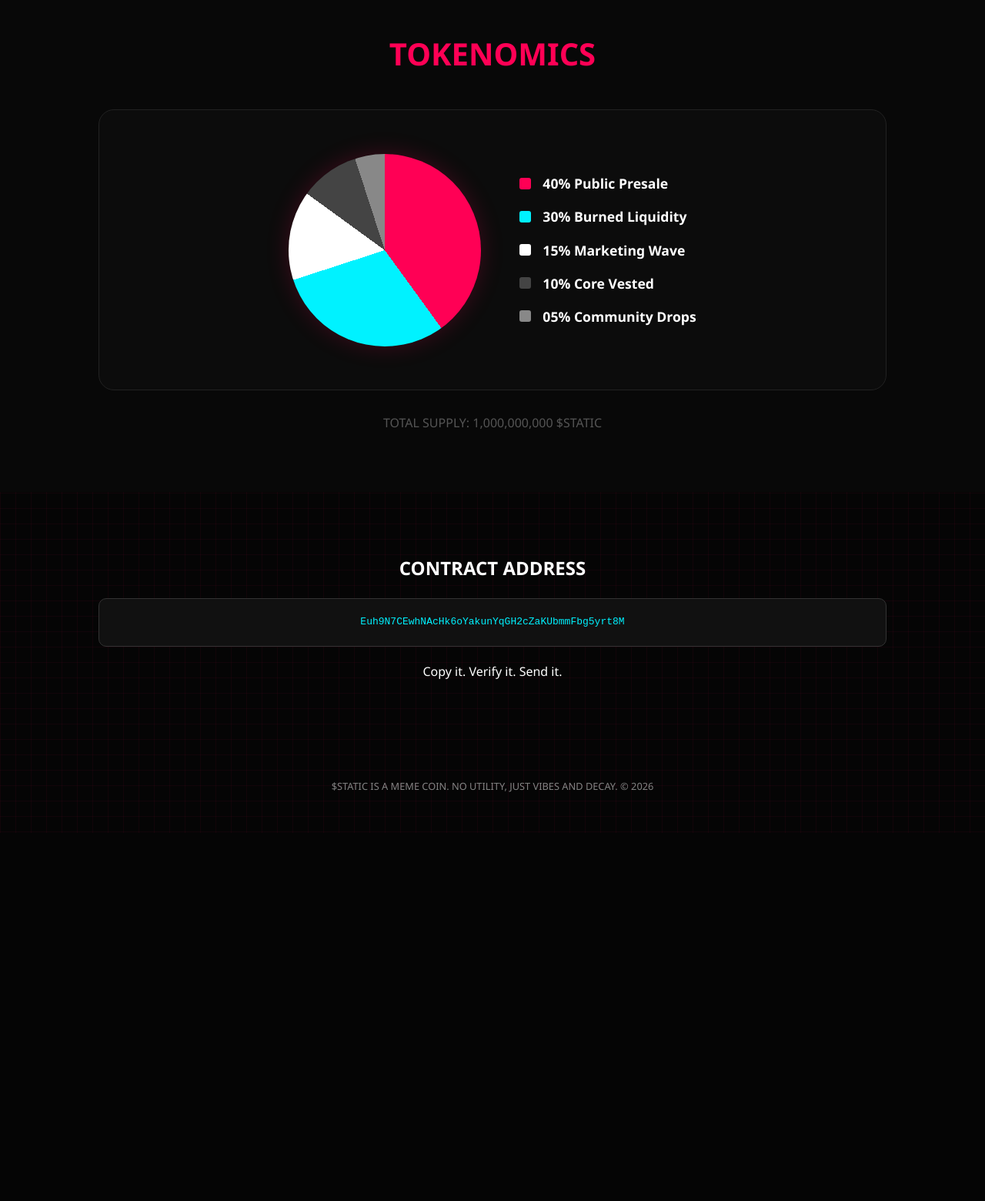
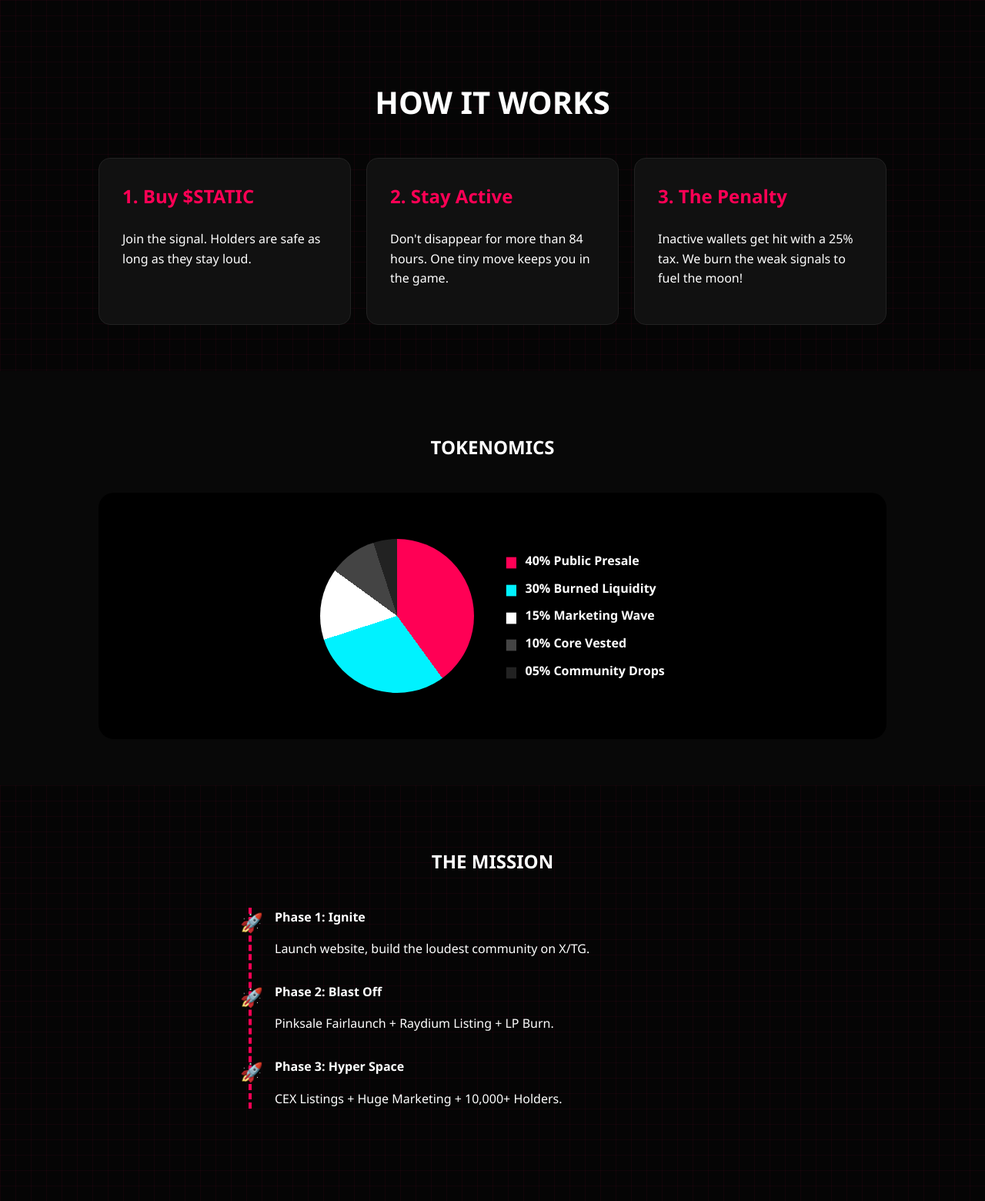
Before and after one commit to qusai1991234/static-token-web, a plain HTML site: page index.html in a window 1280 px wide. Shown: the part 680-2240 px from the top of the page at 77% size. Before the commit the page ends 1762 px from the top, so only its background shows below. Drawn offline with Linux system fonts and the light colour scheme.

Commit message:
Refactor index.html for improved layout and styles
Updated the HTML structure and styles for better clarity and functionality.

```diff
--- a/index.html
+++ b/index.html
@@ -14,7 +14,7 @@
         body {
             background-color: var(--bg);
             color: white;
-            font-family: 'Segoe UI', Tahoma, Geneva, Verdana, sans-serif;
+            font-family: 'Segoe UI', Tahoma, Geneva, Verdana, sans-serif; /* خط أوضح وأسهل */
             margin: 0;
             line-height: 1.6;
             background-image: linear-gradient(rgba(255, 0, 85, 0.05) 1px, transparent 1px), linear-gradient(90deg, rgba(255, 0, 85, 0.05) 1px, transparent 1px);
@@ -39,7 +39,6 @@
             text-decoration: none;
             border-radius: 5px;
             box-shadow: 0 0 15px var(--primary);
-            text-transform: uppercase;
         }
 
         .hero { text-align: center; padding: 80px 20px; }
@@ -54,56 +53,81 @@
             text-shadow: 3px 3px var(--primary);
         }
 
+        .status-bar {
+            background: #111;
+            padding: 10px 20px;
+            display: inline-block;
+            border-radius: 50px;
+            border: 1px solid #333;
+            margin-bottom: 20px;
+            font-size: 0.8rem;
+            color: var(--glitch);
+        }
+
         .timer-box {
             background: black;
             padding: 20px 40px;
             border: 3px solid white;
             display: inline-block;
             margin: 30px 0;
-            transform: rotate(-2deg);
+            transform: rotate(-2deg); /* حركة ميم صايعة */
         }
 
         .timer { font-size: 3.5rem; font-weight: bold; color: var(--primary); }
 
+        /* THE RULES SECTION (Simple & Fun) */
         .section-padding { padding: 60px 10%; }
+        .grid { display: grid; grid-template-columns: repeat(auto-fit, minmax(280px, 1fr)); gap: 20px; }
 
-        /* TOKENOMICS STYLING - UPDATED */
+        .rule-card {
+            background: #111;
+            padding: 30px;
+            border-radius: 15px;
+            border: 1px solid #222;
+            transition: 0.3s;
+        }
+        .rule-card:hover { border-color: var(--primary); transform: scale(1.02); }
+        .rule-card h3 { color: var(--primary); font-size: 1.5rem; margin-top: 0; }
+
+        /* CHART SECTION - UPDATED FOR NEW PERCENTAGES */
         .chart-container {
             display: flex;
             align-items: center;
             justify-content: center;
-            gap: 50px;
+            gap: 40px;
             flex-wrap: wrap;
-            background: #0c0c0c;
+            background: #000;
             padding: 50px;
             border-radius: 20px;
-            border: 1px solid #222;
         }
 
         .circle-chart {
-            width: 250px; height: 250px;
+            width: 200px; height: 200px;
             border-radius: 50%;
-            /* 40% Red, 30% Cyan, 15% White, 10% Grey, 5% DarkGrey */
+            /* Logic: 40% Primary, 30% Glitch, 15% White, 10% Grey, 5% Darker Grey */
             background: conic-gradient(
                 var(--primary) 0% 40%,
                 var(--glitch) 40% 70%,
-                #ffffff 70% 85%,
+                white 70% 85%,
                 #444 85% 95%,
-                #888 95% 100%
+                #222 95% 100%
             );
-            box-shadow: 0 0 30px rgba(255, 0, 85, 0.2);
         }
 
         .legend-list { list-style: none; padding: 0; }
-        .legend-list li {
-            margin: 15px 0;
-            font-weight: bold;
-            font-size: 1.1rem;
-            display: flex;
-            align-items: center;
-            gap: 15px;
+        .legend-list li { margin: 10px 0; font-weight: bold; display: flex; align-items: center; gap: 10px; }
+        .legend-list li span { font-size: 1.2rem; line-height: 1; }
+
+        /* ROADMAP - MEME STYLE */
+        .roadmap-box {
+            border-left: 4px dashed var(--primary);
+            margin: 40px auto;
+            max-width: 600px;
+            padding-left: 30px;
+            text-align: left;
         }
-        .dot { width: 15px; height: 15px; border-radius: 3px; }
+        .step { margin-bottom: 30px; position: relative; }
+        .step::before { content: '🚀'; position: absolute; left: -45px; font-size: 1.5rem; }
 
         .ca-box {
             background: #111; padding: 20px; border-radius: 10px;
@@ -118,10 +142,11 @@
 
     <header>
         <div style="font-size: 1.5rem; font-weight: 900;">$STATIC</div>
-        <a href="#" class="btn-buy">Join Presale</a>
+        <a href="#" class="btn-buy">BUY ON PINKSALE</a>
     </header>
 
     <section class="hero">
+        <div class="status-bar">● STATUS: TRANSMITTING THE MEME</div>
         <h1 class="main-title">84 HOURS OR DIE</h1>
         <p style="font-size: 1.2rem; color: #888;">The first social experiment on Solana where silence is expensive.</p>
 
@@ -131,19 +156,54 @@
         </div>
     </section>
 
+    <section class="section-padding">
+        <h2 style="text-align: center; font-size: 2.5rem; margin-bottom: 40px;">HOW IT WORKS</h2>
+        <div class="grid">
+            <div class="rule-card">
+                <h3>1. Buy $STATIC</h3>
+                <p>Join the signal. Holders are safe as long as they stay loud.</p>
+            </div>
+            <div class="rule-card">
+                <h3>2. Stay Active</h3>
+                <p>Don't disappear for more than 84 hours. One tiny move keeps you in the game.</p>
+            </div>
+            <div class="rule-card">
+                <h3>3. The Penalty</h3>
+                <p>Inactive wallets get hit with a 25% tax. We burn the weak signals to fuel the moon!</p>
+            </div>
+        </div>
+    </section>
+
     <section class="section-padding" style="background: #080808;">
-        <h2 style="text-align: center; font-size: 2.5rem; margin-bottom: 40px; color: var(--primary);">TOKENOMICS</h2>
+        <h2 style="text-align: center; margin-bottom: 40px;">TOKENOMICS</h2>
         <div class="chart-container">
             <div class="circle-chart"></div>
             <ul class="legend-list">
-                <li><span class="dot" style="background: var(--primary);"></span> 40% Public Presale</li>
-                <li><span class="dot" style="background: var(--glitch);"></span> 30% Burned Liquidity</li>
-                <li><span class="dot" style="background: #ffffff;"></span> 15% Marketing Wave</li>
-                <li><span class="dot" style="background: #444;"></span> 10% Core Vested</li>
-                <li><span class="dot" style="background: #888;"></span> 05% Community Drops</li>
+                <li><span style="color: var(--primary);">■</span> 40% Public Presale</li>
+                <li><span style="color: var(--glitch);">■</span> 30% Burned Liquidity</li>
+                <li><span style="color: white;">■</span> 15% Marketing Wave</li>
+                <li><span style="color: #444;">■</span> 10% Core Vested</li>
+                <li><span style="color: #222;">■</span> 05% Community Drops</li>
             </ul>
         </div>
-        <p style="text-align: center; margin-top: 30px; color: #555;">TOTAL SUPPLY: 1,000,000,000 $STATIC</p>
+    </section>
+
+    <section class="section-padding">
+        <h2 style="text-align: center;">THE MISSION</h2>
+        <div class="roadmap-box">
+            <div class="step">
+                <strong>Phase 1: Ignite</strong>
+                <p>Launch website, build the loudest community on X/TG.</p>
+            </div>
+            <div class="step">
+                <strong>Phase 2: Blast Off</strong>
+                <p>Pinksale Fairlaunch + Raydium Listing + LP Burn.</p>
+            </div>
+            <div class="step">
+                <strong>Phase 3: Hyper Space</strong>
+                <p>CEX Listings + Huge Marketing + 10,000+ Holders.</p>
+            </div>
+        </div>
     </section>
 
     <section class="section-padding" style="text-align: center;">
```
